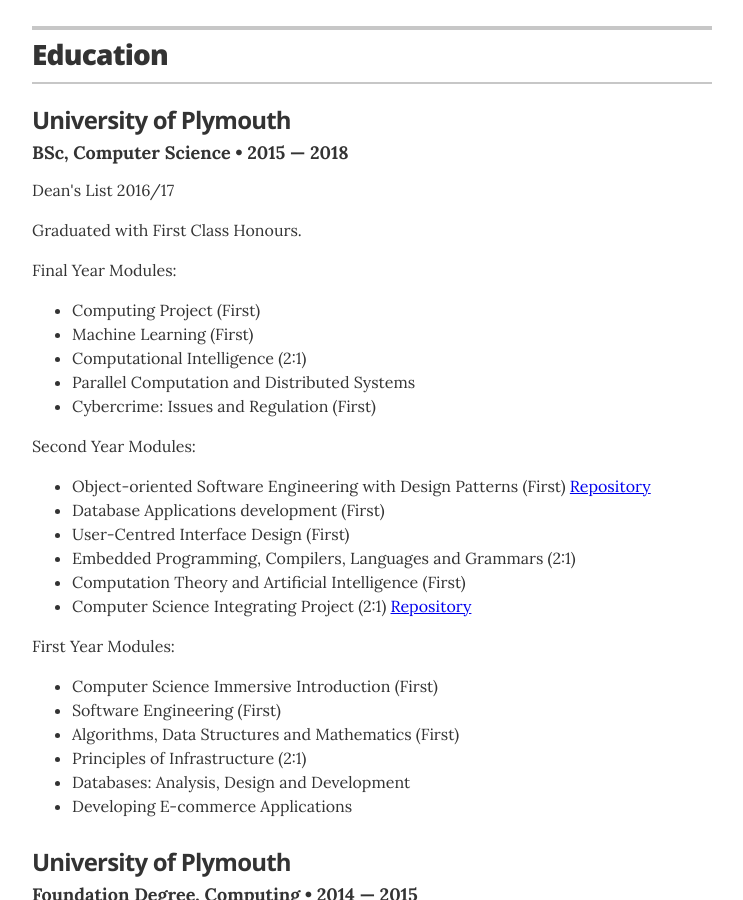
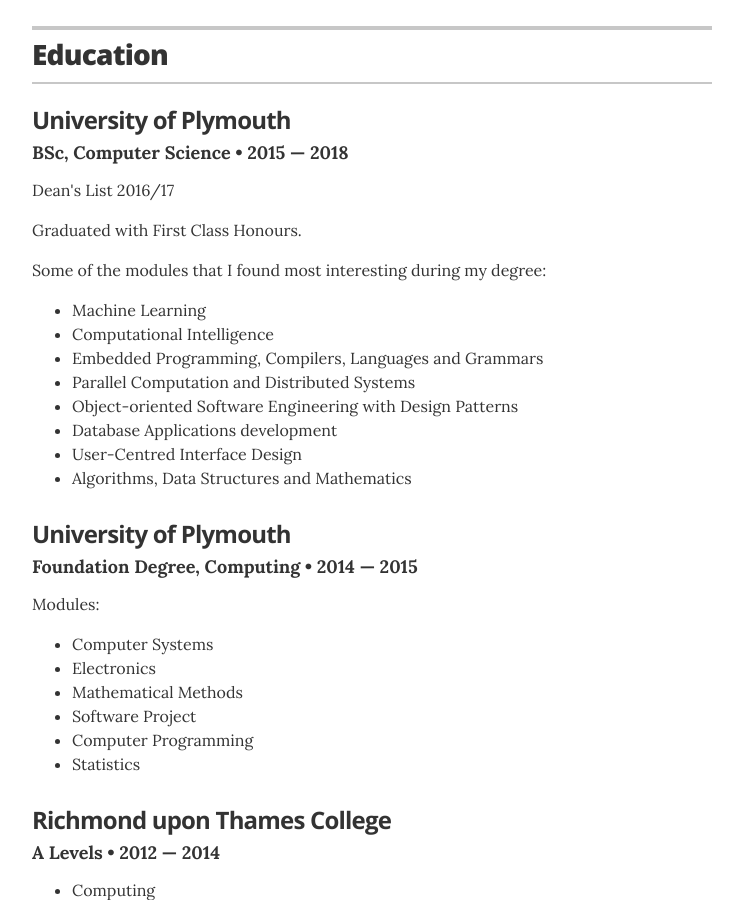
Before and after one commit to nmazidi/nmazidi.github.io, a Jekyll site: the page built from index.html, in a window 1280 px wide and 900 px high, scrolled down 2103 px. Shown: the whole window, without its empty margins (268-1011 px from the left). Built offline with Jekyll 4.4.1, drawn with Linux system fonts in a browser that asks for light colours.

Commit message:
Shortened modules list

```diff
--- a/_data/education.yml
+++ b/_data/education.yml
@@ -3,7 +3,7 @@
   uni: University of Plymouth
   year: 2015 &mdash; 2018
   awards:
-  summary: <p>Dean's List 2016/17</p><p>Graduated with First Class Honours.</p><p>Final Year Modules:</p><ul><li>Computing Project&nbsp;(First)</li><li>Machine Learning (First)</li><li>Computational Intelligence&nbsp;(2:1)</li><li>Parallel Computation and Distributed Systems&nbsp;</li><li>Cybercrime&#58; Issues and Regulation&nbsp;(First)</li></ul><p>Second Year Modules:</p><ul><li>Object-oriented Software Engineering with Design Patterns (First) <a href="https://github.com/iDanScott/UniSystems">Repository</a></li><li>Database Applications development (First)</li><li>User-Centred Interface Design (First)</li><li>Embedded Programming, Compilers, Languages and Grammars (2&#58;1)</li><li>Computation Theory and Artificial Intelligence (First)</li><li>Computer Science Integrating Project (2&#58;1) <a href="https://github.com/nmazidi/HangmansPizza">Repository</a></li></ul><p>First Year Modules:</p><ul><li>Computer Science Immersive Introduction (First)</li><li>Software Engineering (First)</li><li>Algorithms, Data Structures and Mathematics (First)</li><li>Principles of Infrastructure (2:1)</li><li>Databases&#58; Analysis, Design and Development</li><li>Developing E-commerce Applications</li></ul>
+  summary: <p>Dean's List 2016/17</p><p>Graduated with First Class Honours.</p><p>Some of the modules that I found most interesting during my degree:</p><ul><li>Machine Learning</li><li>Computational Intelligence&nbsp;</li><li>Embedded Programming, Compilers, Languages and Grammars</li><li>Parallel Computation and Distributed Systems&nbsp;</li><li>Object-oriented Software Engineering with Design Patterns</li><li>Database Applications development</li><li>User-Centred Interface Design</li><li>Algorithms, Data Structures and Mathematics</li></ul>
 
 - degree: Foundation Degree, Computing
   uni: University of Plymouth
```
